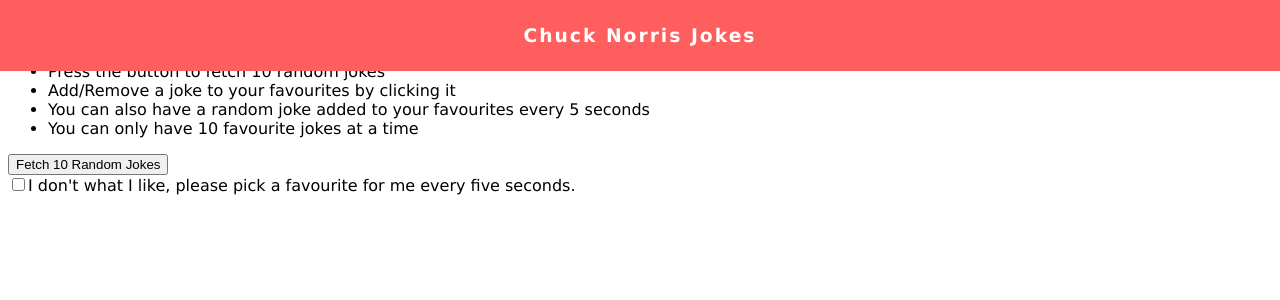
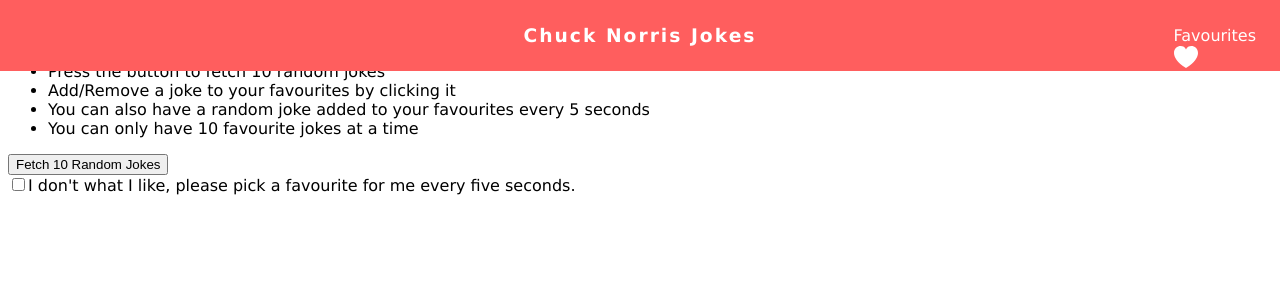
Before and after one commit to nichgalea/React-Chuck-Norris-Jokes, a React app: page / in a window 1280 px wide. Shown: the top 300 px of the page. Built offline with nearby package versions, Linux system fonts and the light colour scheme.

Commit message:
Add favourite counter

```diff
--- /dev/null
+++ b/src/app/app.component.tsx
@@ -0,0 +1,94 @@
+import React, { Component } from "react";
+import { debounce, unescape } from "lodash";
+
+import { Joke } from "models";
+import JokeList from "joke-list";
+import jokeService from "services/joke.service";
+
+import styles from "./styles.scss";
+
+interface Props {
+  favouriteCount: number;
+}
+
+interface State {
+  jokes: Joke[];
+  showFavTitle: boolean;
+}
+
+export default class App extends Component<Props, State> {
+  constructor(props) {
+    super(props);
+
+    this.state = {
+      jokes: [],
+      showFavTitle: window.innerWidth >= 650
+    };
+
+    this.fetch10RandomJokes = debounce(this.fetch10RandomJokes.bind(this), 500);
+    this.handleResize = this.handleResize.bind(this);
+  }
+
+  componentDidMount() {
+    window.addEventListener("resize", this.handleResize);
+  }
+
+  componentWillUnmount() {
+    window.removeEventListener("resize", this.handleResize);
+  }
+
+  render() {
+    return (
+      <>
+        <header className={styles.header}>
+          <h3 className={styles.title}>Chuck Norris Jokes</h3>
+
+          <div className={styles.favourites}>
+            {this.state.showFavTitle ? <div className={styles.favouritesTitle}>Favourites</div> : null}
+
+            <svg width="24" height="24">
+              <path
+                fill="#fff"
+                d="M12 4.435c-1.989-5.399-12-4.597-12 3.568 0 4.068 3.06 9.481 12 14.997 8.94-5.516 12-10.929 12-14.997 0-8.118-10-8.999-12-3.568z"
+              />
+            </svg>
+
+            <div className={styles.favouriteCount}>{this.props.favouriteCount}</div>
+          </div>
+        </header>
+
+        <main className={styles.mainContent}>
+          <h4>Instructions:</h4>
+
+          <ul>
+            <li>Press the button to fetch 10 random jokes</li>
+            <li>Add/Remove a joke to your favourites by clicking it</li>
+            <li>You can also have a random joke added to your favourites every 5 seconds</li>
+            <li>You can only have 10 favourite jokes at a time</li>
+          </ul>
+
+          <button className={styles.fetchJokesButton} onClick={this.fetch10RandomJokes}>
+            Fetch 10 Random Jokes
+          </button>
+
+          <div className={styles.autoFave}>
+            <label htmlFor="auto-fave">
+              <input type="checkbox" id="auto-fave" />I don't what I like, please pick a favourite for me every five
+              seconds.
+            </label>
+          </div>
+
+          <JokeList jokes={this.state.jokes} />
+        </main>
+      </>
+    );
+  }
+
+  fetch10RandomJokes() {
+    jokeService.getRandomJokes(10).then(jokes => this.setState({ jokes }));
+  }
+
+  handleResize() {
+    this.setState({ showFavTitle: window.innerWidth >= 650 });
+  }
+}
--- /dev/null
+++ b/src/app/app.container.tsx
@@ -0,0 +1,11 @@
+import { connect } from "react-redux";
+
+import { RootState } from "redux/store";
+
+import App from "./app.component";
+
+interface StateProps {
+  favouriteCount: number;
+}
+
+export default connect<StateProps, {}, {}, RootState>(state => ({ favouriteCount: state.favourites.length }))(App);
--- a/src/app/index.tsx
+++ b/src/app/index.tsx
@@ -1,62 +1 @@
-import React, { Component } from "react";
-import { debounce, unescape } from "lodash";
-
-import { Joke } from "models";
-import JokeList from "joke-list";
-import jokeService from "services/joke.service";
-
-import styles from "./styles.scss";
-
-interface State {
-  jokes: Joke[];
-}
-
-export default class App extends Component<{}, State> {
-  constructor(props) {
-    super(props);
-
-    this.state = {
-      jokes: []
-    };
-
-    this.fetch10RandomJokes = debounce(this.fetch10RandomJokes.bind(this), 500);
-  }
-
-  render() {
-    return (
-      <>
-        <header className={styles.header}>
-          <h3 className={styles.title}>Chuck Norris Jokes</h3>
-        </header>
-
-        <main className={styles.mainContent}>
-          <h4>Instructions:</h4>
-
-          <ul>
-            <li>Press the button to fetch 10 random jokes</li>
-            <li>Add/Remove a joke to your favourites by clicking it</li>
-            <li>You can also have a random joke added to your favourites every 5 seconds</li>
-            <li>You can only have 10 favourite jokes at a time</li>
-          </ul>
-
-          <button className={styles.fetchJokesButton} onClick={this.fetch10RandomJokes}>
-            Fetch 10 Random Jokes
-          </button>
-
-          <div className={styles.autoFave}>
-            <label htmlFor="auto-fave">
-              <input type="checkbox" id="auto-fave" />I don't what I like, please pick a favourite for me every five
-              seconds.
-            </label>
-          </div>
-
-          <JokeList jokes={this.state.jokes} />
-        </main>
-      </>
-    );
-  }
-
-  fetch10RandomJokes() {
-    jokeService.getRandomJokes(10).then(jokes => this.setState({ jokes }));
-  }
-}
+export { default } from "./app.container";
--- a/src/app/styles.scss
+++ b/src/app/styles.scss
@@ -5,12 +5,35 @@
   width: 100%;
   background: #ff5e5e;
   color: white;
+}
 
-  h3 {
-    margin: 25px 0;
-    text-align: center;
-    letter-spacing: 2px;
-  }
+.title {
+  margin: 25px 0;
+  text-align: center;
+  letter-spacing: 2px;
+}
+
+.favourites {
+  position: absolute;
+  top: 26px;
+  right: 24px;
+}
+
+.favourites-title {
+  position: absolute;
+  right: 28px;
+  top: 2px;
+}
+
+.favourite-count {
+  position: absolute;
+  top: 0;
+  height: 24px;
+  width: 24px;
+  color: #ff5e5e;
+  text-align: center;
+  font-size: 10px;
+  line-height: 2.4;
 }
 
 .main-content {
--- a/src/joke/joke.component.tsx
+++ b/src/joke/joke.component.tsx
@@ -47,11 +47,11 @@
         )}
         onClick={this.addOrRemoveFavourite}
       >
-        <div className={styles.jokeText}>{unescape(this.props.joke.joke)}</div>
-
         <div className={styles.favouriteIcon}>
           <Heart />
         </div>
+
+        <div className={styles.jokeText}>{unescape(this.props.joke.joke)}</div>
       </div>
     );
   }
```
